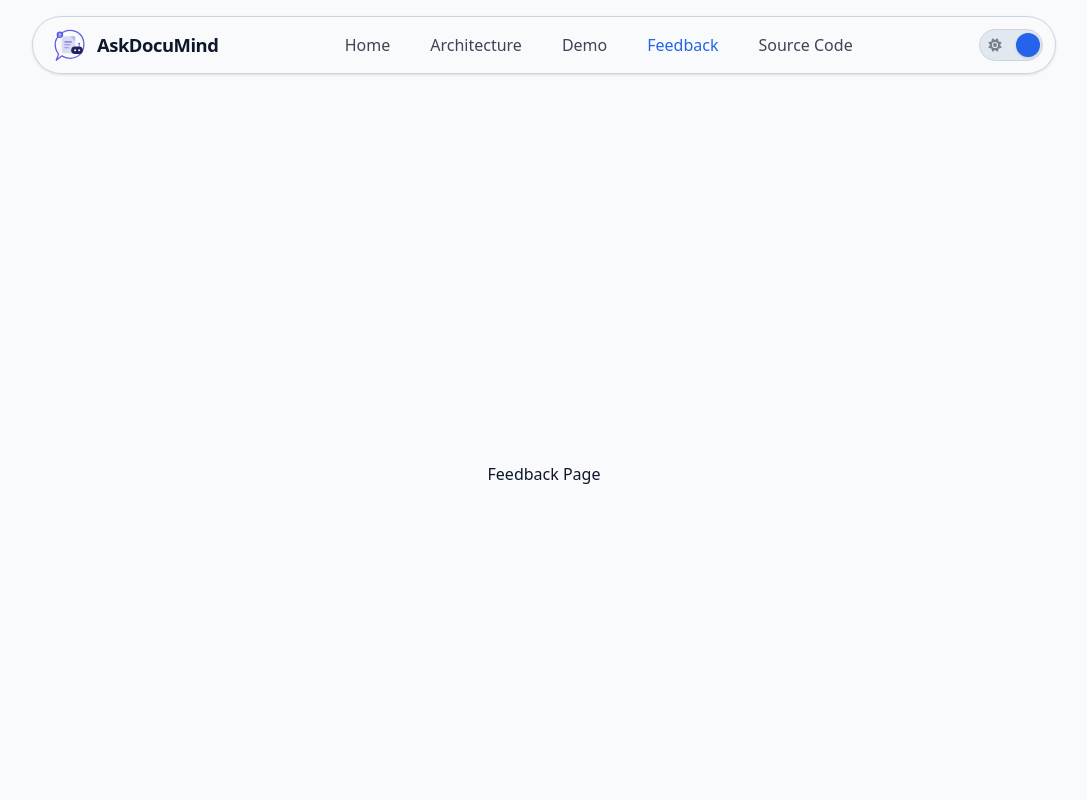
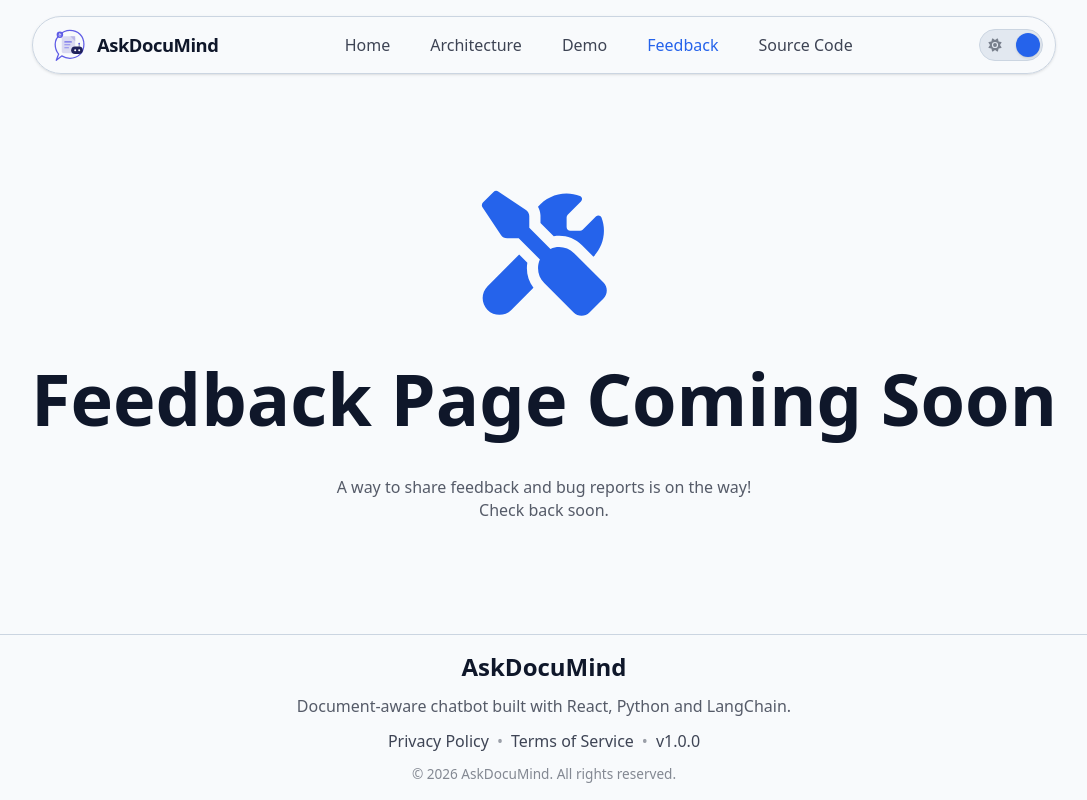
Before and after one commit to EmmanuelM-A/askdocumind-web, a Next.js app: page /feedback in a window 1280 px wide. Shown: the whole page, without its empty margins (96-1183 px from the left). Built offline with nearby package versions, Linux system fonts and the light colour scheme.

Commit message:
feat: implement ComingSoon component for feedback page

```diff
--- a/src/app/feedback/page.tsx
+++ b/src/app/feedback/page.tsx
@@ -1,7 +1,10 @@
+import { ComingSoon } from "@/components/ComingSoon";
+
 export default function FeedbackPage() {
 	return (
-		<div className="flex items-center justify-center h-screen">
-			<h1>Feedback Page</h1>
-		</div>
+		<ComingSoon
+			title="Feedback Page Coming Soon"
+			description="A way to share feedback and bug reports is on the way! Check back soon."
+		/>
 	);
 }
--- /dev/null
+++ b/src/components/ComingSoon.tsx
@@ -0,0 +1,26 @@
+import { faScrewdriverWrench } from "@fortawesome/free-solid-svg-icons";
+import { FontAwesomeIcon } from "@fortawesome/react-fontawesome";
+
+interface ComingSoonProps {
+	title?: string;
+	description?: string;
+}
+
+export function ComingSoon({
+	title = "Coming Soon",
+	description = "This page isn't ready yet, but it's on the way. Check back soon.",
+}: ComingSoonProps) {
+	return (
+		<div className="flex min-h-[70vh] w-full flex-col items-center justify-center gap-6 px-4 py-16 text-center">
+			<FontAwesomeIcon
+				icon={faScrewdriverWrench}
+				className="!h-[8.4rem] !w-[8.4rem] text-(--color-accent)"
+			/>
+
+			<h1 className="whitespace-nowrap text-[clamp(1.75rem,6vw,4.5rem)] font-bold text-(--color-text)">
+				{title}
+			</h1>
+			<p className="max-w-md text-sm text-(--color-text)/70">{description}</p>
+		</div>
+	);
+}
```
